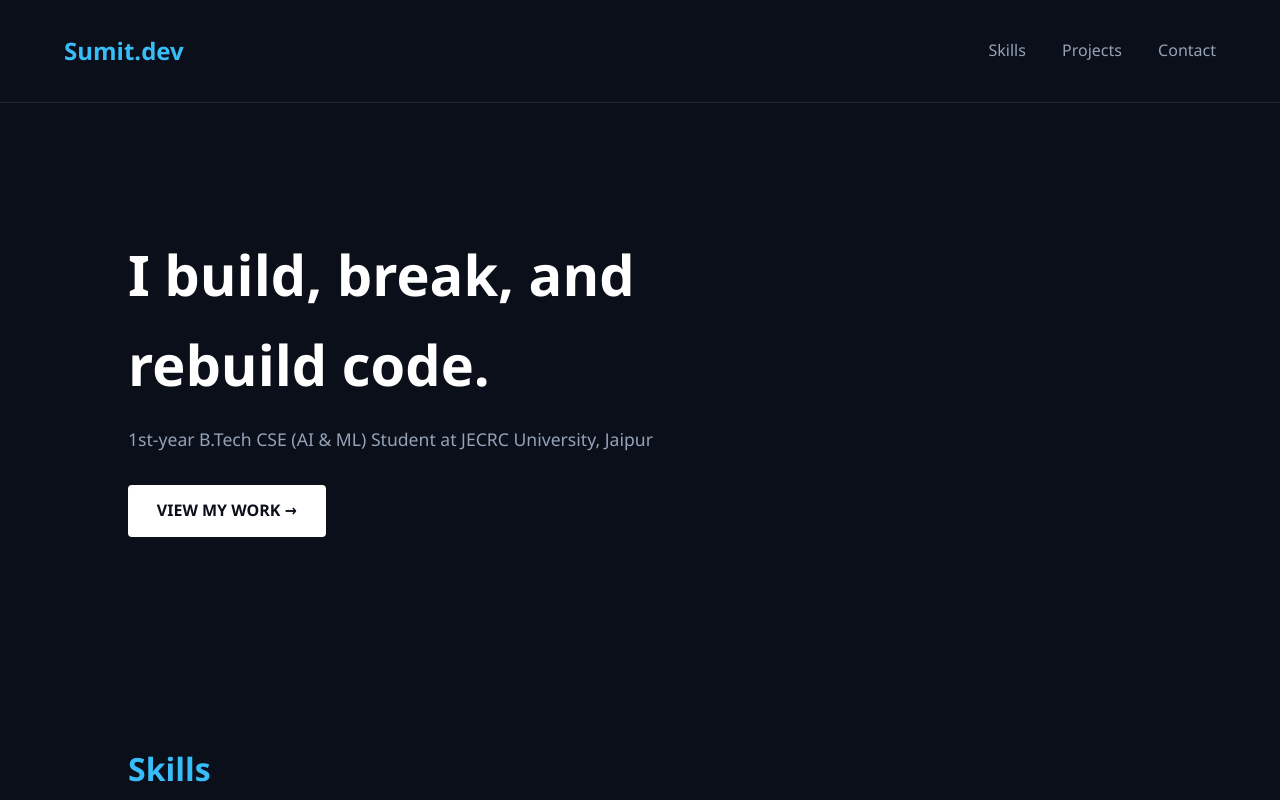
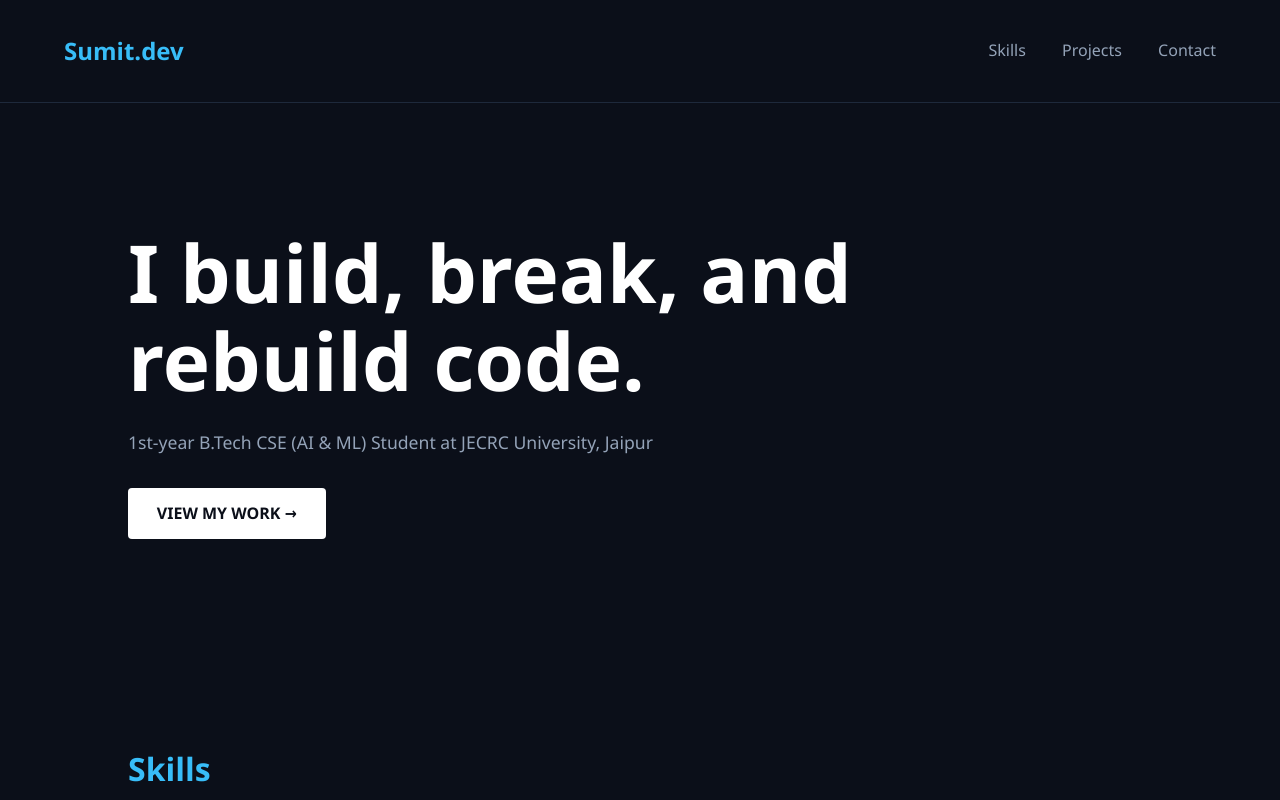
Before and after one commit to 20sumitrao10/Sumit_portfolio, a plain HTML site: page index.html in a window 1280 px wide. Shown: the top 800 px of the page. Drawn offline with Linux system fonts and the light colour scheme.

Commit message:
Enhance hero heading styles in index.html
Increased font size and weight for hero heading, adjusted line height and margin.

```diff
--- a/index.html
+++ b/index.html
@@ -45,11 +45,11 @@
             padding: 0 10%;
         }
         .hero h1 {
-            font-size: 3.5rem;
-            font-weight: 800;
-            color: #ffffff;
-            max-width: 700px;
-            margin-bottom: 1rem;
+    font-size: 5rem; /* Isko bada kar diya hai */
+    font-weight: 900;
+    color: #ffffff;
+    line-height: 1.1;
+    margin-bottom: 1.5rem;
         }
         .hero p {
             color: #94a3b8;
```
